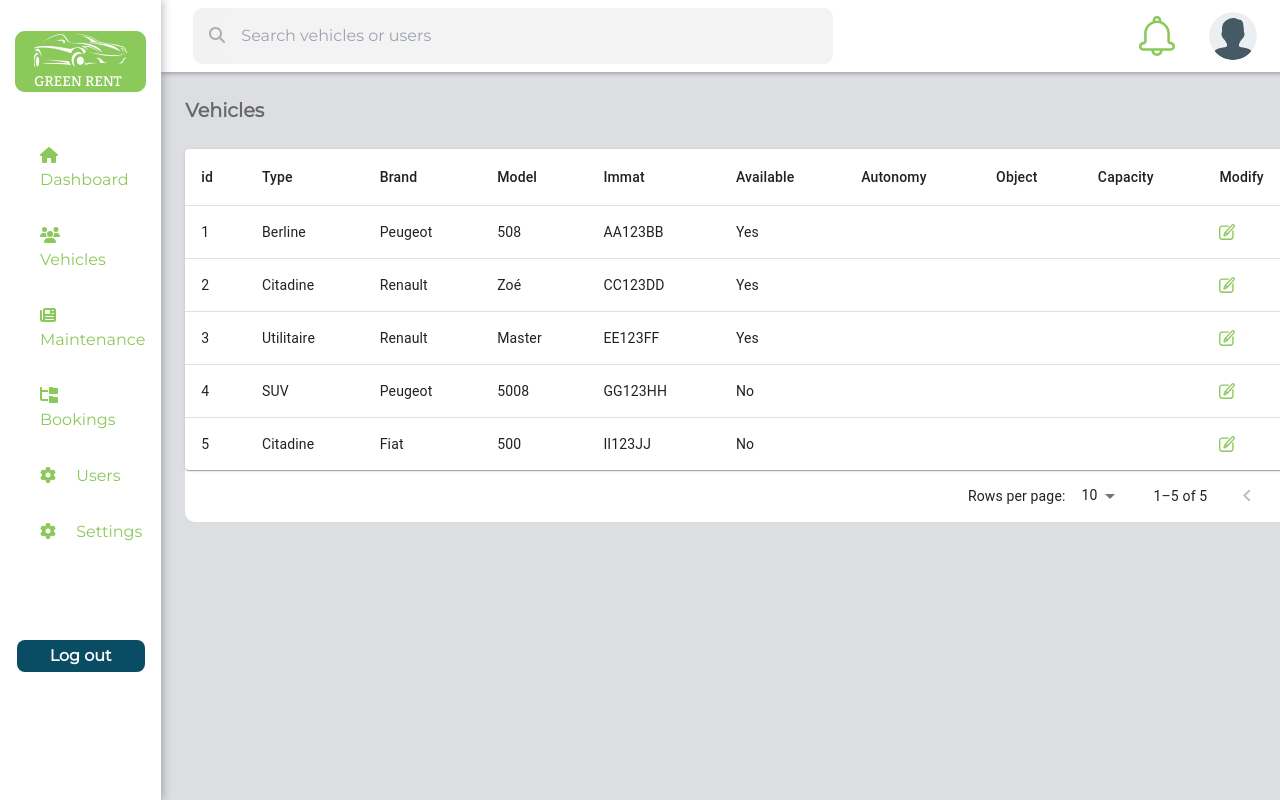
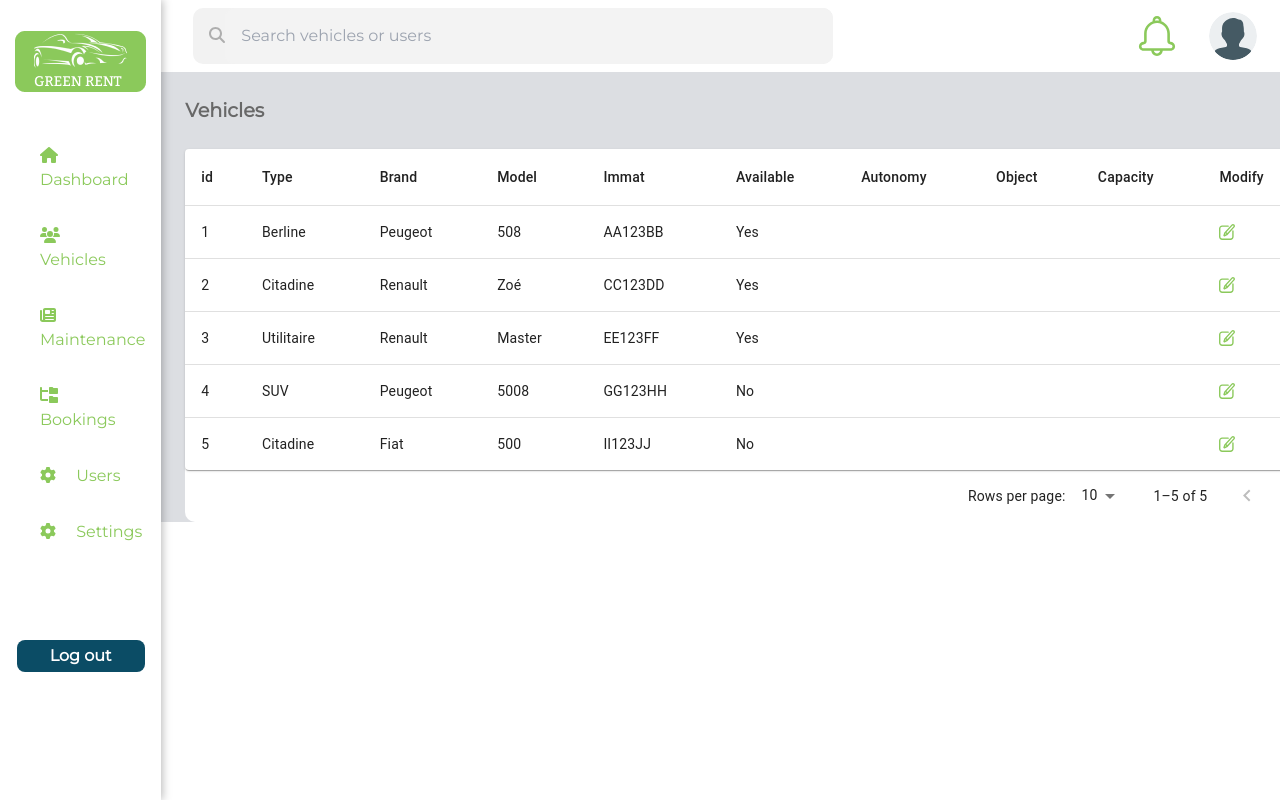
Before and after one commit to Laynaria/Midnight-Hackathon, a React (Vite) app in the folder frontend/: page /admin/vehicles in a window 1280 px wide. Shown: the top 800 px of the page. Built offline with nearby package versions, Linux system fonts and the light colour scheme; no server answers.

Commit message:
fix body css

```diff
--- a/frontend/src/assets/css/admin/Admin.css
+++ b/frontend/src/assets/css/admin/Admin.css
@@ -1,5 +1,4 @@
 body {
-  background-color: #dcdee2;
   font-family: Montserrat, sans-serif;
 }
 
@@ -294,6 +293,7 @@ main {
 .content {
   display: flex;
   justify-content: space-between;
+  background-color: #dcdee2;
 }
 
 .tableItem {
```
Also changed, not shown: 1 other file (tests, documents, lock files or other folders).
